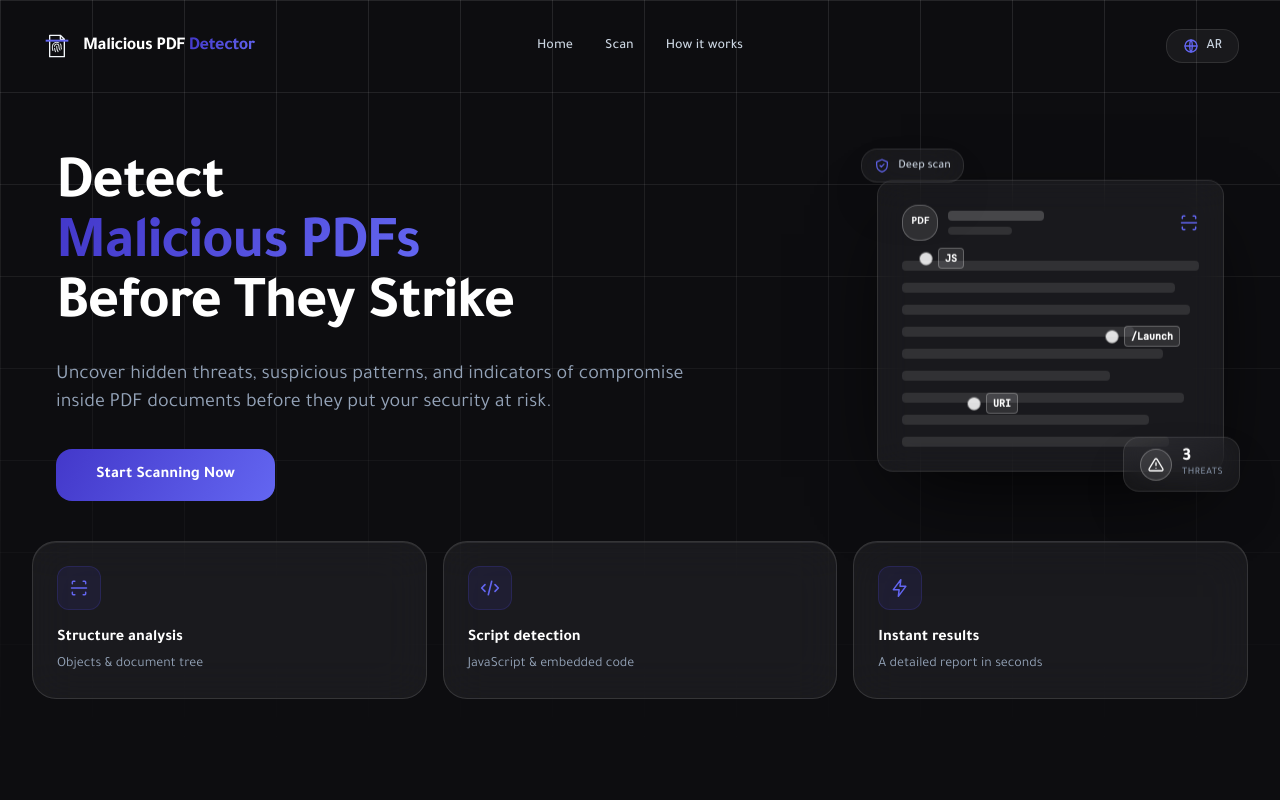
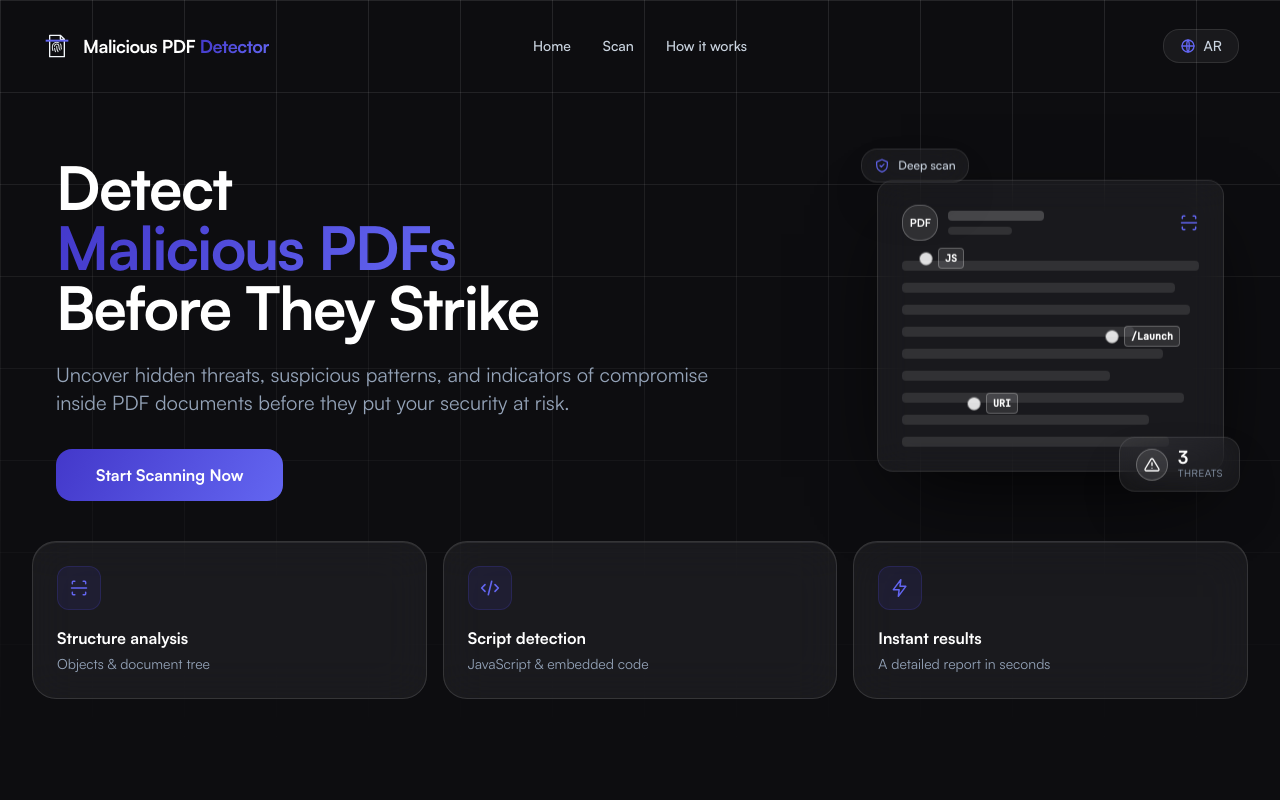
Before and after one commit to Diiiyala/Malicious-PDF-Detector, a React (Vite) app in the folder frontend/: page / in a window 1280 px wide. Shown: the top 800 px of the page. Built offline with nearby package versions, Linux system fonts and the light colour scheme.

Commit message:
Update index.css

```diff
--- a/frontend/src/index.css
+++ b/frontend/src/index.css
@@ -1,5 +1,86 @@
-@import url('https://fonts.googleapis.com/css2?family=Space+Grotesk:wght@500;600;700&family=Tajawal:wght@400;500;700;800&family=JetBrains+Mono:wght@400;500&display=swap');
-/* Satoshi - main site font (local files, /public/Fonts/Satoshi) */
+@import url('https://fonts.googleapis.com/css2?family=Tajawal:wght@400;500;700;800&family=JetBrains+Mono:wght@400;500&display=swap');
+
+@font-face {
+  font-family: 'Satoshi';
+  src: url('/Fonts/Satoshi/Satoshi-Light.woff2') format('woff2'),
+       url('/Fonts/Satoshi/Satoshi-Light.ttf') format('truetype');
+  font-weight: 300;
+  font-style: normal;
+  font-display: swap;
+}
+@font-face {
+  font-family: 'Satoshi';
+  src: url('/Fonts/Satoshi/Satoshi-LightItalic.woff2') format('woff2'),
+       url('/Fonts/Satoshi/Satoshi-LightItalic.ttf') format('truetype');
+  font-weight: 300;
+  font-style: italic;
+  font-display: swap;
+}
+@font-face {
+  font-family: 'Satoshi';
+  src: url('/Fonts/Satoshi/Satoshi-Regular.woff2') format('woff2'),
+       url('/Fonts/Satoshi/Satoshi-Regular.ttf') format('truetype');
+  font-weight: 400;
+  font-style: normal;
+  font-display: swap;
+}
+@font-face {
+  font-family: 'Satoshi';
+  src: url('/Fonts/Satoshi/Satoshi-Italic.woff2') format('woff2'),
+       url('/Fonts/Satoshi/Satoshi-Italic.ttf') format('truetype');
+  font-weight: 400;
+  font-style: italic;
+  font-display: swap;
+}
+@font-face {
+  font-family: 'Satoshi';
+  src: url('/Fonts/Satoshi/Satoshi-Medium.woff2') format('woff2'),
+       url('/Fonts/Satoshi/Satoshi-Medium.ttf') format('truetype');
+  font-weight: 500;
+  font-style: normal;
+  font-display: swap;
+}
+@font-face {
+  font-family: 'Satoshi';
+  src: url('/Fonts/Satoshi/Satoshi-MediumItalic.woff2') format('woff2'),
+       url('/Fonts/Satoshi/Satoshi-MediumItalic.ttf') format('truetype');
+  font-weight: 500;
+  font-style: italic;
+  font-display: swap;
+}
+@font-face {
+  font-family: 'Satoshi';
+  src: url('/Fonts/Satoshi/Satoshi-Bold.woff2') format('woff2'),
+       url('/Fonts/Satoshi/Satoshi-Bold.ttf') format('truetype');
+  font-weight: 700;
+  font-style: normal;
+  font-display: swap;
+}
+@font-face {
+  font-family: 'Satoshi';
+  src: url('/Fonts/Satoshi/Satoshi-BoldItalic.woff2') format('woff2'),
+       url('/Fonts/Satoshi/Satoshi-BoldItalic.ttf') format('truetype');
+  font-weight: 700;
+  font-style: italic;
+  font-display: swap;
+}
+@font-face {
+  font-family: 'Satoshi';
+  src: url('/Fonts/Satoshi/Satoshi-Black.woff2') format('woff2'),
+       url('/Fonts/Satoshi/Satoshi-Black.ttf') format('truetype');
+  font-weight: 900;
+  font-style: normal;
+  font-display: swap;
+}
+@font-face {
+  font-family: 'Satoshi';
+  src: url('/Fonts/Satoshi/Satoshi-BlackItalic.woff2') format('woff2'),
+       url('/Fonts/Satoshi/Satoshi-BlackItalic.ttf') format('truetype');
+  font-weight: 900;
+  font-style: italic;
+  font-display: swap;
+}
+
 @tailwind base;
 @tailwind components;
 @tailwind utilities;
@@ -10,7 +91,7 @@ html {
 
 body {
   @apply bg-ink text-white antialiased;
-  font-family: 'Tajawal', system-ui, sans-serif;
+  font-family: 'Satoshi', 'Tajawal', system-ui, sans-serif;
 }
 
 @layer utilities {
```
